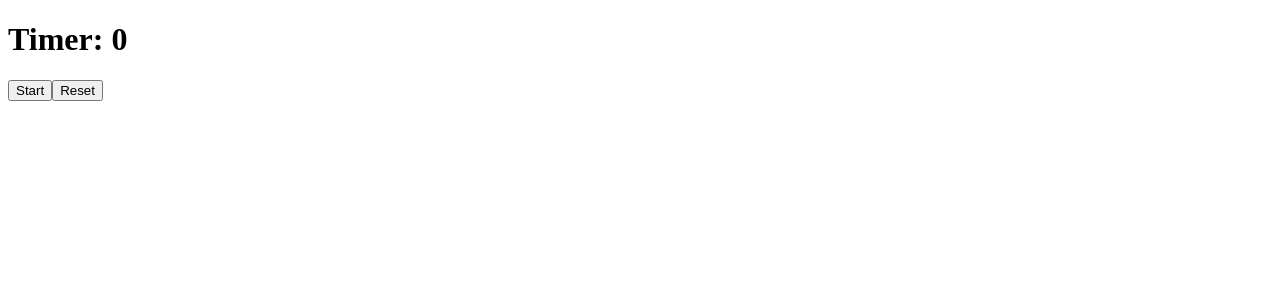
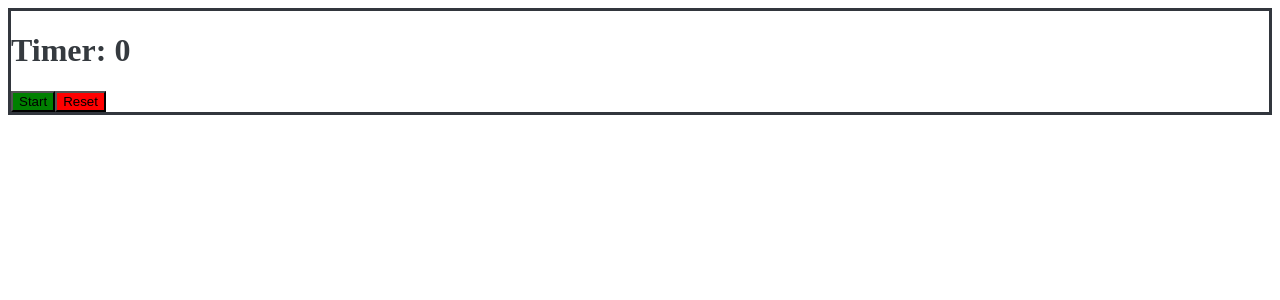
Before and after one commit to jerlissarivas/react-training-styled-components-timer, a React (Create React App) app: page / in a window 1280 px wide. Shown: the top 300 px of the page. Built offline with nearby package versions, Linux system fonts and the light colour scheme.

Commit message:
Use Styled Components to add CSS

```diff
--- a/src/App.js
+++ b/src/App.js
@@ -1,8 +1,23 @@
 import React, { useState, useEffect } from "react";
+import styled from "styled-components";
+
+const Container = styled.div`
+  border: ${({ theme }) => `3px solid ${theme.darkerGray}`};
+`;
+
+const Title = styled.h1`
+  color: ${(props) => props.theme.darkGray};
+`;
+
+const Button = styled.button`
+  background-color: ${({ success, danger }) =>
+    success ? "green" : danger ? "red" : null};
+`;
 
 const App = () => {
   const [isActive, toggleActive] = useState(false);
   const [initialTime, setInitialTime] = useState(0);
+  const [times, setTimes] = useState([]);
 
   useEffect(() => {
     let interval = null;
@@ -23,13 +38,16 @@ const App = () => {
   };
 
   return (
-    <div>
-      <h1>Timer: {initialTime}</h1>
-      <button onClick={() => toggleActive((prev) => !prev)}>
+    <Container>
+      <Title>Timer: {initialTime}</Title>
+      <Button success onClick={() => toggleActive((prev) => !prev)}>
         {isActive ? "Pause" : "Start"}
-      </button>
-      <button onClick={handleReset}>Reset</button>
-    </div>
+      </Button>
+      <Button danger onClick={handleReset}>
+        Reset
+      </Button>
+      {isActive && initialTime !== 0 ? <Button>Record</Button> : null}
+    </Container>
   );
 };
 
```
